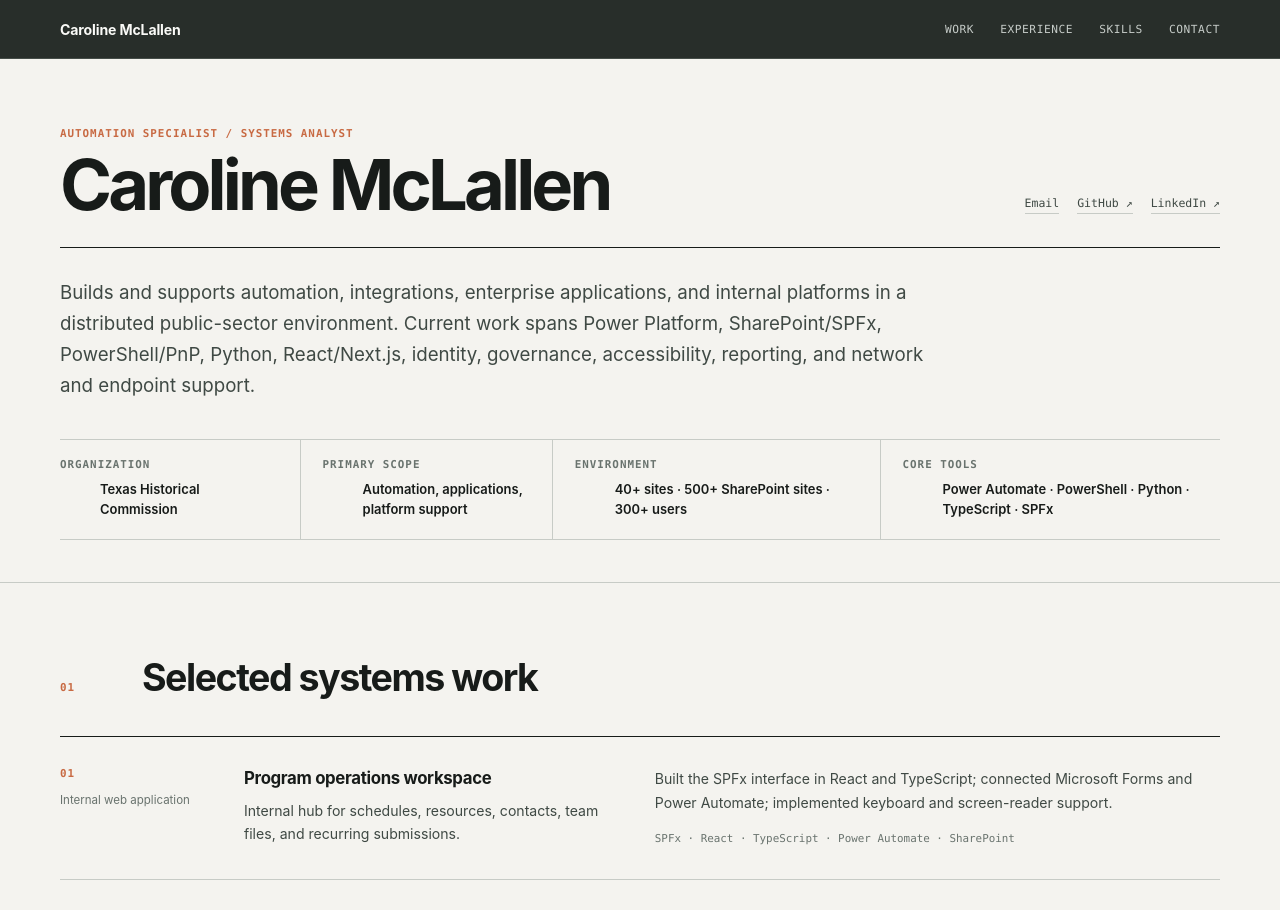
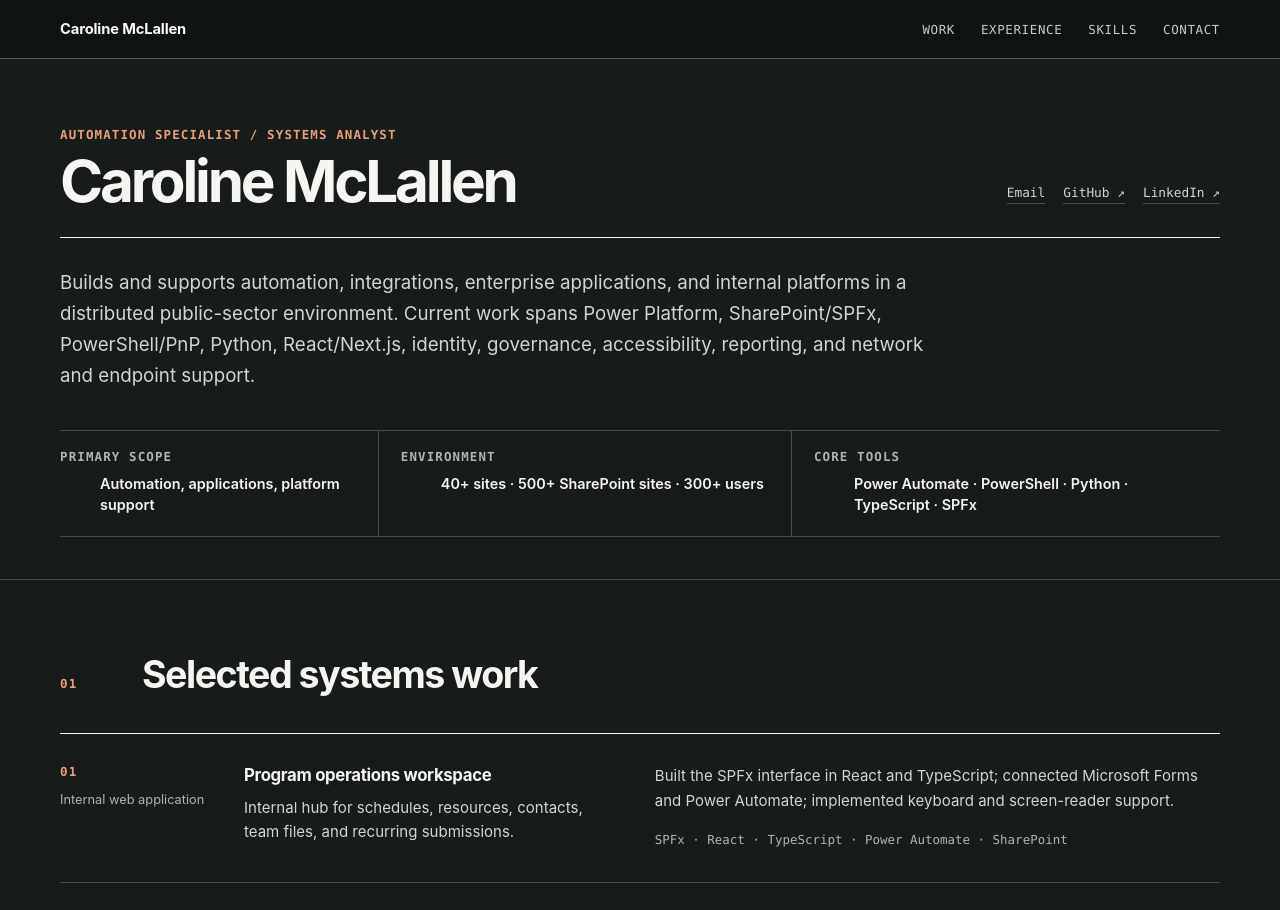
Before and after one commit to figgy-ops/figgy-pro, a Next.js app: page / in a window 1280 px wide. Shown: the top 910 px of the page. Built offline with nearby package versions, Linux system fonts and the light colour scheme.

Commit message:
Refine portfolio contrast and typography

```diff
--- a/src/app/globals.css
+++ b/src/app/globals.css
@@ -1,14 +1,14 @@
 :root {
-  --ink: #171b19;
-  --ink-soft: #3f4944;
-  --muted: #69736e;
-  --paper: #f4f3ef;
-  --paper-muted: #ebece8;
-  --panel: #202622;
-  --line: #c7cbc6;
-  --line-dark: #454d48;
-  --accent: #c86a43;
-  --accent-light: #e8a078;
+  --ink: #f5f6f2;
+  --ink-soft: #d1d6d2;
+  --muted: #aeb6b1;
+  --paper: #171b19;
+  --paper-muted: #202622;
+  --panel: #101412;
+  --line: #46504a;
+  --line-dark: #59635e;
+  --accent: #e8a078;
+  --accent-light: #f2c0a3;
   --white: #fafaf7;
   --container: 1160px;
 }
@@ -19,6 +19,7 @@
 
 html {
   scroll-behavior: smooth;
+  color-scheme: dark;
 }
 
 body {
@@ -52,7 +53,7 @@ a {
 
 ::selection {
   background: var(--accent);
-  color: var(--white);
+  color: var(--panel);
 }
 
 :focus-visible {
@@ -71,10 +72,11 @@ a {
   left: 10px;
   z-index: 100;
   transform: translateY(-160%);
-  background: var(--white);
+  background: var(--accent);
+  color: var(--panel);
   padding: 10px 14px;
-  border: 1px solid var(--ink);
-  font-size: 0.82rem;
+  border: 1px solid var(--accent-light);
+  font-size: 0.875rem;
   font-weight: 700;
 }
 
@@ -87,7 +89,7 @@ a {
   top: 0;
   z-index: 30;
   border-bottom: 1px solid var(--line-dark);
-  background: rgba(32, 38, 34, 0.96);
+  background: rgba(16, 20, 18, 0.96);
   color: var(--white);
   backdrop-filter: blur(12px);
 }
@@ -100,7 +102,7 @@ a {
 }
 
 .brand {
-  font-size: 0.88rem;
+  font-size: 0.92rem;
   font-weight: 720;
   letter-spacing: -0.01em;
 }
@@ -111,7 +113,7 @@ a {
   margin-left: auto;
   color: #c7cdc9;
   font-family: ui-monospace, SFMono-Regular, Menlo, Monaco, Consolas, monospace;
-  font-size: 0.7rem;
+  font-size: 0.78rem;
   letter-spacing: 0.05em;
   text-transform: uppercase;
 }
@@ -147,7 +149,7 @@ a {
 .profile-grid dt,
 .technical-grid dt {
   font-family: ui-monospace, SFMono-Regular, Menlo, Monaco, Consolas, monospace;
-  font-size: 0.68rem;
+  font-size: 0.78rem;
   font-weight: 700;
   letter-spacing: 0.09em;
   text-transform: uppercase;
@@ -160,7 +162,7 @@ a {
 
 .intro-heading h1 {
   margin-bottom: 0;
-  font-size: clamp(2.5rem, 5.5vw, 4.5rem);
+  font-size: clamp(2.35rem, 4.6vw, 3.65rem);
   font-weight: 690;
   letter-spacing: -0.055em;
   line-height: 0.98;
@@ -174,7 +176,7 @@ a {
   padding-bottom: 5px;
   color: var(--ink-soft);
   font-family: ui-monospace, SFMono-Regular, Menlo, Monaco, Consolas, monospace;
-  font-size: 0.72rem;
+  font-size: 0.8rem;
 }
 
 .contact-strip a,
@@ -199,7 +201,7 @@ a {
 
 .profile-grid {
   display: grid;
-  grid-template-columns: 0.95fr 1fr 1.3fr 1.35fr;
+  grid-template-columns: 1fr 1.3fr 1.35fr;
   margin-bottom: 0;
   border-top: 1px solid var(--line);
   border-bottom: 1px solid var(--line);
@@ -222,7 +224,7 @@ a {
 .profile-grid dd {
   margin-bottom: 0;
   color: var(--ink);
-  font-size: 0.81rem;
+  font-size: 0.9rem;
   font-weight: 610;
   line-height: 1.5;
 }
@@ -278,7 +280,7 @@ a {
 .project-id p {
   margin-bottom: 0;
   color: var(--muted);
-  font-size: 0.72rem;
+  font-size: 0.8rem;
   line-height: 1.4;
 }
 
@@ -296,7 +298,7 @@ a {
 .experience-detail {
   margin-bottom: 0;
   color: var(--ink-soft);
-  font-size: 0.88rem;
+  font-size: 0.94rem;
   line-height: 1.65;
 }
 
@@ -304,7 +306,7 @@ a {
   margin: 16px 0 0;
   color: var(--muted);
   font-family: ui-monospace, SFMono-Regular, Menlo, Monaco, Consolas, monospace;
-  font-size: 0.68rem;
+  font-size: 0.78rem;
   line-height: 1.6;
 }
 
@@ -333,7 +335,7 @@ a {
 .samples-heading div > p {
   margin-bottom: 0;
   color: var(--muted);
-  font-size: 0.82rem;
+  font-size: 0.9rem;
   line-height: 1.6;
 }
 
@@ -380,7 +382,7 @@ a {
   margin-bottom: 6px;
   color: var(--accent);
   font-family: ui-monospace, SFMono-Regular, Menlo, Monaco, Consolas, monospace;
-  font-size: 0.64rem;
+  font-size: 0.75rem;
 }
 
 .sample-copy h4 {
@@ -394,7 +396,7 @@ a {
   border-bottom: 1px solid var(--line);
   color: var(--ink-soft);
   font-family: ui-monospace, SFMono-Regular, Menlo, Monaco, Consolas, monospace;
-  font-size: 0.66rem;
+  font-size: 0.76rem;
   white-space: nowrap;
 }
 
@@ -419,7 +421,7 @@ a {
 .employer {
   margin-bottom: 0;
   color: var(--muted);
-  font-size: 0.78rem;
+  font-size: 0.84rem;
 }
 
 .technical-grid {
@@ -454,7 +456,7 @@ a {
 .technical-grid dd {
   margin-bottom: 0;
   color: var(--ink-soft);
-  font-size: 0.86rem;
+  font-size: 0.92rem;
   line-height: 1.65;
 }
 
@@ -466,7 +468,7 @@ a {
 
 .credentials > h3 {
   margin: 22px 0 0;
-  font-size: 0.82rem;
+  font-size: 0.88rem;
   font-weight: 700;
 }
 
@@ -482,14 +484,14 @@ a {
 .credential-row p,
 .credential-row span {
   margin-bottom: 0;
-  font-size: 0.82rem;
+  font-size: 0.9rem;
   line-height: 1.5;
 }
 
 .credential-row span {
   color: var(--muted);
   font-family: ui-monospace, SFMono-Regular, Menlo, Monaco, Consolas, monospace;
-  font-size: 0.68rem;
+  font-size: 0.78rem;
   white-space: nowrap;
 }
 
@@ -516,7 +518,7 @@ a {
   margin-bottom: 0;
   color: var(--muted);
   font-family: ui-monospace, SFMono-Regular, Menlo, Monaco, Consolas, monospace;
-  font-size: 0.7rem;
+  font-size: 0.78rem;
   line-height: 1.6;
 }
 
@@ -537,7 +539,7 @@ a {
   margin-top: 2px;
   color: var(--accent);
   font-family: ui-monospace, SFMono-Regular, Menlo, Monaco, Consolas, monospace;
-  font-size: 0.67rem;
+  font-size: 0.76rem;
   font-weight: 700;
   letter-spacing: 0.07em;
   text-transform: uppercase;
@@ -546,7 +548,7 @@ a {
 .depth-list dd {
   margin-bottom: 0;
   color: var(--ink-soft);
-  font-size: 0.84rem;
+  font-size: 0.92rem;
   line-height: 1.65;
 }
 
@@ -583,11 +585,17 @@ a {
   gap: 24px;
   color: #c9ceca;
   font-family: ui-monospace, SFMono-Regular, Menlo, Monaco, Consolas, monospace;
-  font-size: 0.7rem;
+  font-size: 0.8rem;
 }
 
 .contact-details a {
   border-color: var(--line-dark);
+}
+
+.site-header :focus-visible,
+.contact :focus-visible,
+.site-footer :focus-visible {
+  outline-color: var(--accent-light);
 }
 
 .site-footer {
@@ -606,25 +614,11 @@ a {
 .site-footer p {
   margin-bottom: 0;
   font-family: ui-monospace, SFMono-Regular, Menlo, Monaco, Consolas, monospace;
-  font-size: 0.64rem;
+  font-size: 0.76rem;
   letter-spacing: 0.02em;
 }
 
 @media (max-width: 900px) {
-  .profile-grid {
-    grid-template-columns: repeat(2, 1fr);
-  }
-
-  .profile-grid > div:nth-child(3) {
-    padding-left: 0;
-    border-left: 0;
-    border-top: 1px solid var(--line);
-  }
-
-  .profile-grid > div:nth-child(4) {
-    border-top: 1px solid var(--line);
-  }
-
   .project-row,
   .experience-row {
     grid-template-columns: 110px 1fr;
--- a/src/app/page.tsx
+++ b/src/app/page.tsx
@@ -145,10 +145,6 @@ export default function Home() {
             </p>
 
             <dl className="profile-grid">
-              <div>
-                <dt>Organization</dt>
-                <dd>Texas Historical Commission</dd>
-              </div>
               <div>
                 <dt>Primary scope</dt>
                 <dd>Automation, applications, platform support</dd>
```
